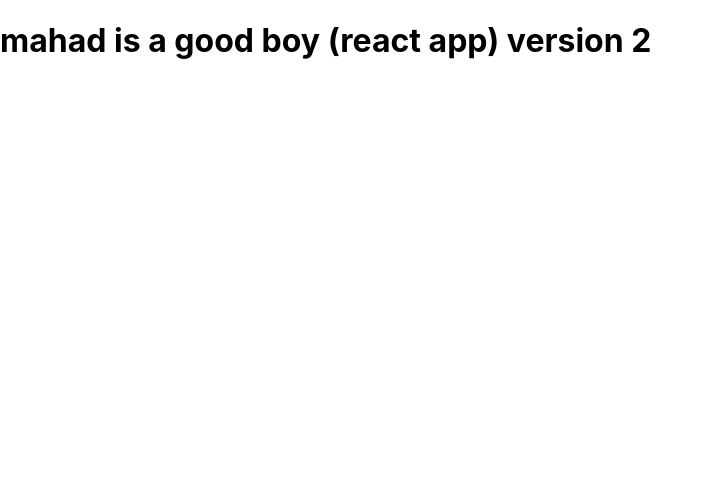
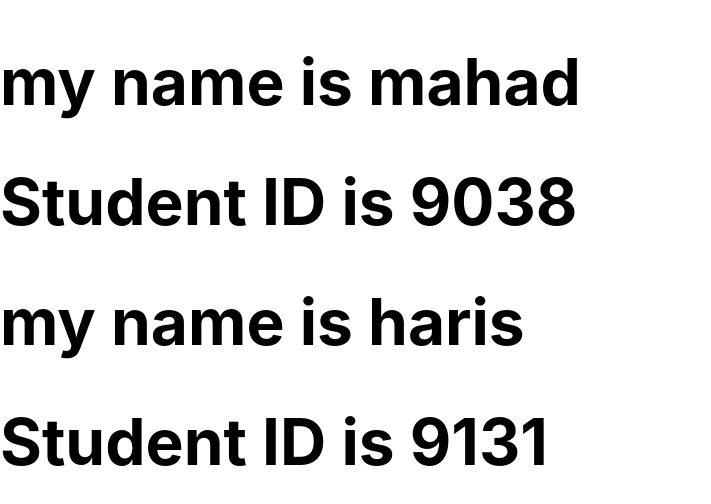
Before and after one commit to mahadalifazil/mahad, a React (Create React App) app: page / in a window 1280 px wide. Shown: the top 504 px of the page, without its empty margins (0-711 px from the left). Built offline with nearby package versions, Linux system fonts and the light colour scheme.

Commit message:
updated session3 parent child relation

```diff
--- a/src/App.js
+++ b/src/App.js
@@ -1,10 +1,12 @@
 import React from 'react';
 import './App.css';
+import Student from './student.js';
 
 function App() {
   return (
     <div>
-      <h1>mahad is a good boy (react app) version 2</h1>
+      <h1><Student SName="mahad" Sid="9038"/> </h1>
+      <h1><Student SName="haris" Sid="9131"/> </h1>
     </div>
   );
 }
--- /dev/null
+++ b/src/student.js
@@ -0,0 +1,12 @@
+import React from 'react';
+
+    function Student(props) {
+            return(
+                <div>
+                    <h1> my name is {props.SName} </h1>
+                    <h1> Student ID is {props.Sid} </h1>
+                </div>
+            );
+        }
+
+        export default Student;
```
